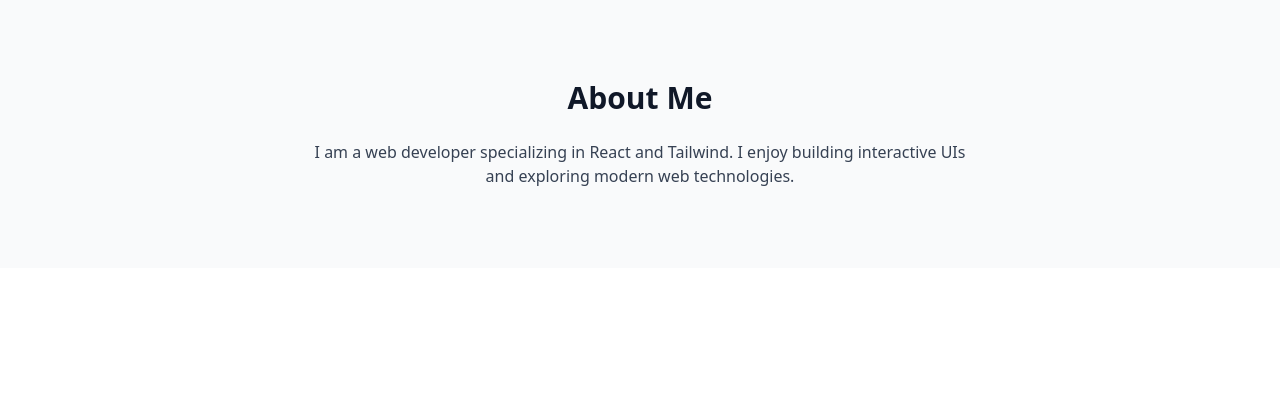
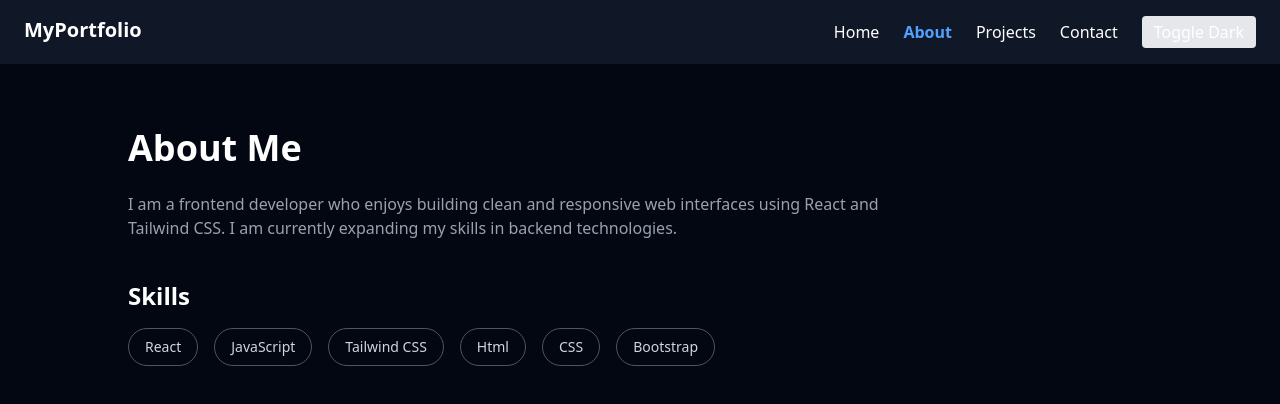
Before and after one commit to jerexjin2100/react-portfolio, a React (Vite) app in the folder react-portfolio/: page /about in a window 1280 px wide. Shown: the top 404 px of the page. Built offline with nearby package versions, Linux system fonts and the light colour scheme.

Commit message:
Updated About section and added dark mode support

```diff
--- a/react-portfolio/src/App.jsx
+++ b/react-portfolio/src/App.jsx
@@ -1,5 +1,5 @@
 import { BrowserRouter, Routes, Route } from "react-router-dom"
-import Navbar from "./components/navbar"
+import Navbar from "./components/Navbar"
 import Home from "./pages/Home"
 import About from "./pages/About"
 import Projects from "./pages/Projects"
@@ -8,6 +8,7 @@ import Contact from "./pages/Contact"
 function App() {
   return (
     <BrowserRouter>
+      <Navbar />
       <Routes>
         <Route path="/" element={<Home />} />
         <Route path="/about" element={<About />} />
--- /dev/null
+++ b/react-portfolio/src/components/SkillBadge.jsx
@@ -0,0 +1,9 @@
+function SkillBadge({ skill }) {
+  return (
+    <span className="px-4 py-2 text-sm text-gray-300 transition border border-gray-600 rounded-full hover:bg-pink-500 hover:border-pink-500 hover:text-white">
+      {skill}
+    </span>
+  )
+}
+
+export default SkillBadge
--- /dev/null
+++ b/react-portfolio/src/data/skills.jsx
@@ -0,0 +1,5 @@
+const skills = ["React", "JavaScript", "Tailwind CSS", "Html", "CSS","Bootstrap"];
+
+
+
+export default skills;
--- a/react-portfolio/src/pages/About.jsx
+++ b/react-portfolio/src/pages/About.jsx
@@ -1,14 +1,32 @@
+import skills from "../data/skills"
+import SkillBadge from "../components/SkillBadge"
+
 function About() {
   return (
-    <section id="about" className="px-4 py-20 md:px-20 bg-gray-50 dark:bg-gray-900">
-      <h2 className="mb-6 text-3xl font-bold text-center text-gray-900 dark:text-white">
-        About Me
-      </h2>
-      <p className="max-w-2xl mx-auto text-center text-gray-700 dark:text-gray-300">
-        I am a web developer specializing in React and Tailwind. I enjoy building interactive UIs and exploring modern web technologies.
-      </p>
+    <section className="min-h-screen px-6 py-16 text-white bg-gray-950">
+      <div className="max-w-5xl mx-auto">
+        <h1 className="mb-6 text-4xl font-bold">
+          About Me
+        </h1>
+
+        <p className="max-w-3xl mb-10 text-gray-400">
+          I am a frontend developer who enjoys building clean and responsive web
+          interfaces using React and Tailwind CSS. I am currently expanding my
+          skills in backend technologies.
+        </p>
+
+        <h2 className="mb-4 text-2xl font-semibold">
+          Skills
+        </h2>
+
+        <div className="flex flex-wrap gap-4">
+          {skills.map((skill) => (
+            <SkillBadge key={skill} skill={skill} />
+          ))}
+        </div>
+      </div>
     </section>
-  );
+  )
 }
 
-export default About;
+export default About
--- a/react-portfolio/src/pages/skills.jsx
+++ /dev/null
@@ -1,21 +0,0 @@
-const skills = ["React", "JavaScript", "Tailwind CSS", "Html", "CSS","Bootstrap"];
-
-function Skills() {
-  return (
-    <section id="skills" className="px-4 py-20 md:px-20">
-      <h2 className="mb-6 text-3xl font-bold text-center dark:text-white">Skills</h2>
-      <div className="flex flex-wrap justify-center gap-4">
-        {skills.map((skill) => (
-          <span
-            key={skill}
-            className="px-4 py-2 text-gray-800 bg-gray-200 rounded-full shadow dark:bg-gray-800 dark:text-gray-200"
-          >
-            {skill}
-          </span>
-        ))}
-      </div>
-    </section>
-  );
-}
-
-export default Skills;
```
